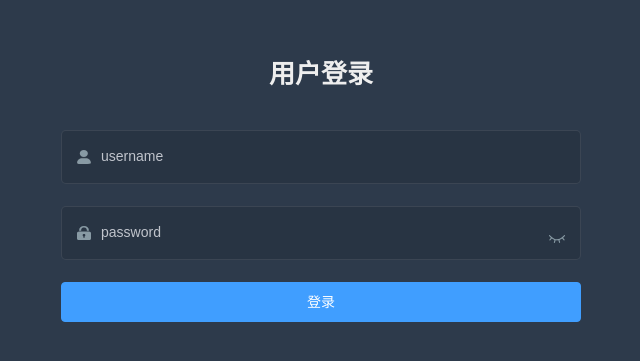
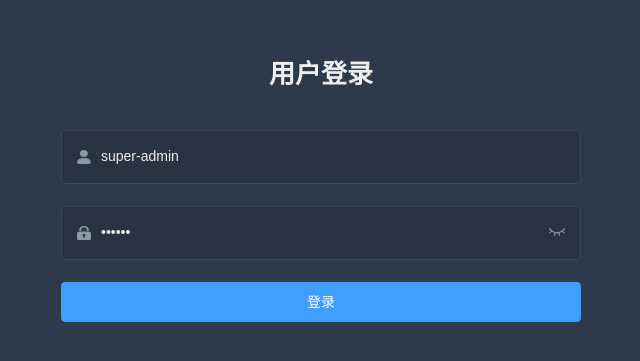
Before and after one commit to Trkly/VueSystemFramework, a Vue app: page /#/login in a window 1280 px wide. Shown: the part 107-468 px from the top of the page, without its empty margins (319-959 px from the left). Built offline with nearby package versions, Linux system fonts and the light colour scheme.

Commit message:
wip: 完善登录表单校验&&密码框状态通用处理

```diff
--- a/src/views/login/index.vue
+++ b/src/views/login/index.vue
@@ -1,25 +1,25 @@
 <template>
   <div class="login-container">
-    <el-form class="login-form">
+    <el-form class="login-form" :model="loginForm" :rules="loginRules">
       <div class="title-container">
         <h3 class="title">用户登录</h3>
       </div>
       <!-- username -->
-      <el-form-item>
+      <el-form-item prop="username">
         <span class="svg-container">
           <svg-icon icon="user"></svg-icon>
         </span>
-        <el-input placeholder="username" name="username" type="text"></el-input>
+        <el-input placeholder="username" name="username" type="text" v-model="loginForm.username"></el-input>
       </el-form-item>
       <!-- password -->
-      <el-form-item>
+      <el-form-item prop="password">
         <span class="svg-container">
           <svg-icon icon="password"></svg-icon>
         </span>
-        <el-input placeholder="password" name="password"></el-input>
-        <span class="show-pwd">
+        <el-input placeholder="password" name="password" :type="passwordType" v-model="loginForm.password"></el-input>
+        <span class="show-pwd" @click="onChangePwdType">
           <span class="svg-container">
-            <svg-icon icon="eye"></svg-icon>
+            <svg-icon :icon="passwordType === 'password' ? 'eye' : 'eye-open'"></svg-icon>
           </span>
         </span>
       </el-form-item>
@@ -30,9 +30,46 @@
 </template>
 
 <script setup>
-// 导入的组件可以直接使用
-// eslint-disable-next-line no-unused-vars
-import SvgIcon from '@/components/SvgIcon/index'
+import { ref } from 'vue'
+import { validatePassword } from './rules'
+// 数据源
+const loginForm = ref({
+  username: 'super-admin',
+  password: '123456'
+})
+// 验证规则
+/**
+ * trigger:触发器
+ * blur: 失去焦点
+ * change:发生改变
+ * trigger: 'blur'---意思是当表单失去焦点时触发验证规则
+ */
+const loginRules = ref({
+  username: [
+    {
+      required: true,
+      trigger: 'blur',
+      message: '用户名为必填项'
+    }
+  ],
+  password: [
+    {
+      required: true,
+      trigger: 'blur',
+      validator: validatePassword
+    }
+  ]
+})
+
+// 处理密码框文本显示
+const passwordType = ref('password')
+const onChangePwdType = () => {
+  if (passwordType.value === 'password') {
+    passwordType.value = 'text'
+  } else {
+    passwordType.value = 'password'
+  }
+}
 </script>
 
 <style scoped lang="scss">
@@ -100,7 +137,6 @@ $cursor: #fff;
   .show-pwd {
     position: absolute;
     right: 10px;
-    top: 7px;
     font-size: 16px;
     color: $dark_gray;
     cursor: pointer;
--- /dev/null
+++ b/src/views/login/rules.js
@@ -0,0 +1,9 @@
+export const validatePassword = (rule, value, callback) => {
+  if (!value) {
+    callback(new Error('密码不能为空'))
+  } else if (value.length < 6) {
+    callback(new Error('密码不能少于6位'))
+  } else {
+    callback()
+  }
+}
```
Also changed, not shown: .eslintrc.cjs, 1 other file (tests, documents, lock files or other folders).
